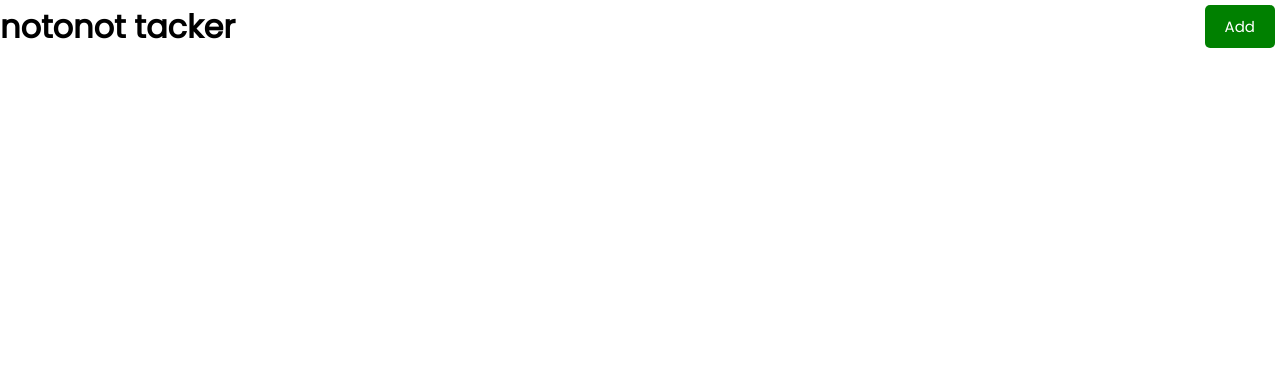
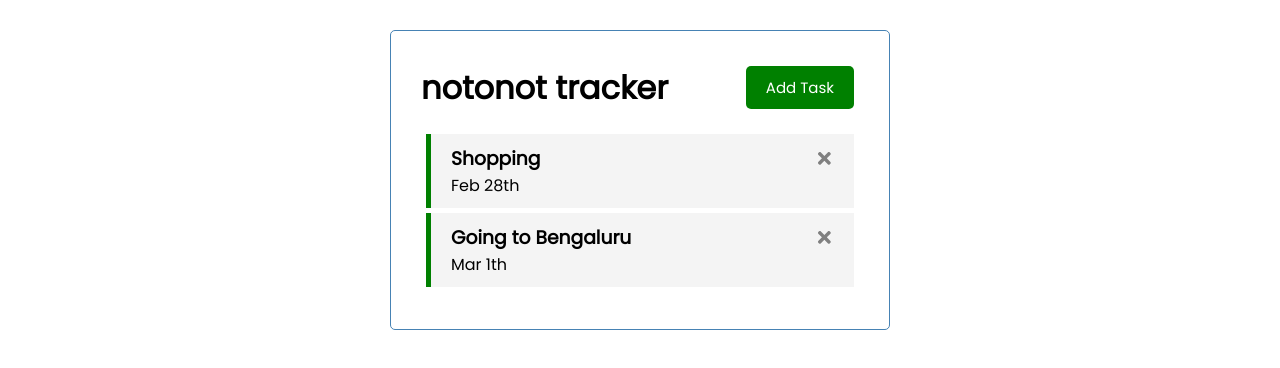
Before and after one commit to Rukeshr/notonot-tracker, a React (Create React App) app: page / in a window 1280 px wide. Shown: the top 368 px of the page. Built offline with nearby package versions, Linux system fonts and the light colour scheme.

Commit message:
Added task component

```diff
--- a/package.json
+++ b/package.json
@@ -8,6 +8,7 @@
     "@testing-library/user-event": "^13.5.0",
     "react": "^18.2.0",
     "react-dom": "^18.2.0",
+    "react-icons": "^4.7.1",
     "react-scripts": "5.0.1",
     "web-vitals": "^2.1.4"
   },
--- a/src/App.js
+++ b/src/App.js
@@ -1,10 +1,38 @@
 import Header from './components/Header';
+import Tasks from './components/Tasks';
+import { useState } from "react"
 
 
 function App() {
+  const [tasks, setTasks] = useState(
+    [
+        {
+            id: 1,
+            text: 'Shopping',
+            day: 'Feb 28th',
+            reminder: true
+        },
+        {
+            id: 2,
+            text: 'Going to Bengaluru',
+            day: 'Mar 1th',
+            reminder: true
+        }
+    ]
+)
+
+  const deleteTask = (id) => {
+    setTasks(tasks.filter((task) => task.id !== id))
+  }
+
+  const toggleReminder = (id) => {
+    setTasks(tasks.map((task) => task.id === id ? {...task, reminder: !task.reminder} : task))
+  }
+
   return (
-    <div>
+    <div className='container'>
       <Header />
+      {tasks.length > 0 ? (<Tasks tasks={tasks} onDelete={deleteTask} onToggle={toggleReminder}/>) : ('All tasks are Done!') }
     </div>
   )
 }
--- a/src/components/Button.js
+++ b/src/components/Button.js
@@ -1,8 +1,8 @@
 import PropTypes from 'prop-types'
 
-const Button = ({color, text}) => {
+const Button = ({color, text, onClick}) => {
     return (
-    <button style={{backgroundColor: color}} className='btn'>{text}
+    <button onClick={onClick} style={{backgroundColor: color}} className='btn'>{text}
     </button>
    )
 }
@@ -13,7 +13,9 @@
 
 Button.propTypes = {
     text: PropTypes.string,
-    color: PropTypes.string
+    color: PropTypes.string,
+    onClick: PropTypes.func.isRequired
+
 }
 
 export default Button
--- a/src/components/Header.js
+++ b/src/components/Header.js
@@ -1,19 +1,22 @@
 import React from "react";
-import  PropTypes  from 'prop-types';
+// import  PropTypes  from 'prop-types';
 import Button from "./Button";
 
 
 const Header = ({title}) => {
+    const onClick = () => {
+        console.log('click');
+    }
     return (
-        <header className="header">
-            <h1 >{title}</h1>
-            <Button color='green' text='Add' />
+        <header className='header'>
+            <h1>{title}</h1>
+            <Button color='green' text='Add Task' onClick={onClick} />
         </header>
     )
 }
 
 Header.defaultProps ={
-    title: "notonot tacker"
+    title: "notonot tracker"
 }
 
 // Header.propTypes ={
--- /dev/null
+++ b/src/components/Task.js
@@ -0,0 +1,12 @@
+import { FaTimes } from 'react-icons/fa'
+
+const Task = ({task, onDelete, onToggle}) => {
+    return(
+        <div className={`task ${task.reminder ? 'reminder' : ''}`} onDoubleClick={() => onToggle(task.id)}>
+            <h3>{task.text} <FaTimes style={{color: 'grey', cursor: 'pointer'}} onClick={() => onDelete(task.id)}/></h3>
+            <p>{task.day}</p>
+        </div>
+    )
+}
+
+export default Task
--- /dev/null
+++ b/src/components/Tasks.js
@@ -0,0 +1,13 @@
+import Task from "./Task"
+
+const Tasks = ({tasks, onDelete, onToggle}) => {
+    return(
+        <>
+            {tasks.map((task) => (
+                <Task key={task.id} task = {task} onDelete = {onDelete} onToggle={onToggle} />
+            ))}
+        </>
+    )
+}
+
+export default Tasks
--- a/src/index.css
+++ b/src/index.css
@@ -11,7 +11,7 @@
 }
 
 .container {
-  max-width: 200px;
+  max-width: 500px;
   margin: 30px auto;
   overflow: auto;
   min-height: 300px;
--- a/src/index.js
+++ b/src/index.js
@@ -7,7 +7,7 @@
 const root = ReactDOM.createRoot(document.getElementById('root'));
 root.render(
   <React.StrictMode>
-    <App />
+    < App />
   </React.StrictMode>
 );
 reportWebVitals();
```
Also changed, not shown: 1 other file (tests, documents, lock files or other folders).
